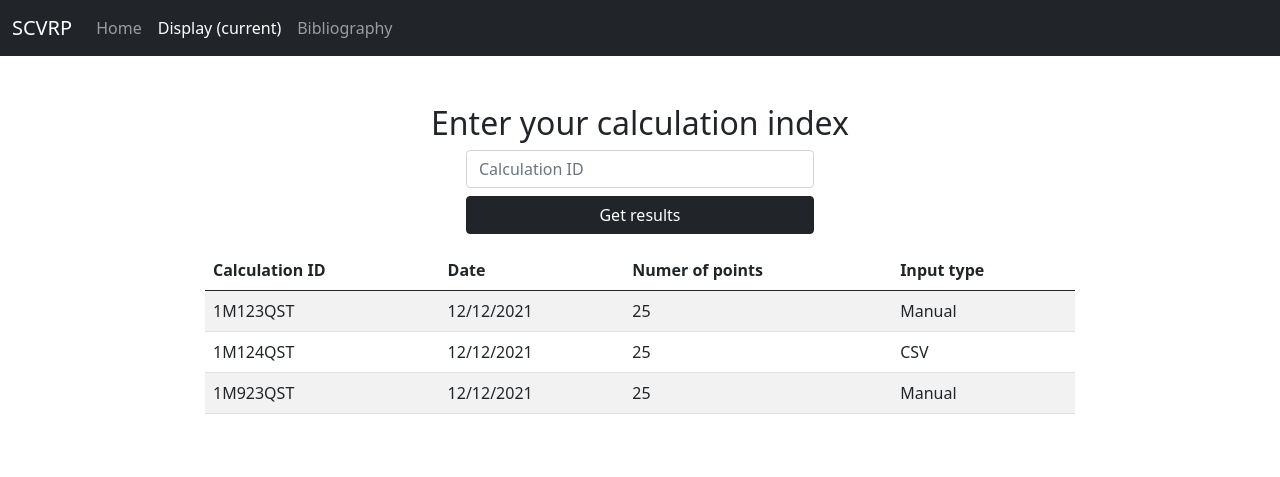
After one commit to michabaron98/CVRP_inz_systemow, a Flask app: template website/templates/display.html in a window 1280 px wide. The commit adds this page. Shown: the top 477 px of the page. Run offline with Flask 2, Linux system fonts and the light colour scheme; the template is opened without the code that fills it, so the values that code supplies are empty; some libraries are stand-ins or nearby versions.

Commit message:
Pages Added

```diff
--- /dev/null
+++ b/website/templates/display.html
@@ -0,0 +1,80 @@
+<!DOCTYPE html>
+<html lang="en">
+<head>
+    <meta charset="UTF-8">
+    <meta http-equiv="X-UA-Compatible" content="IE=edge">
+    <meta name="viewport" content="width=device-width, initial-scale=1.0">
+    <title>CVRP</title>
+    <link href="https://cdn.jsdelivr.net/npm/bootstrap@5.0.2/dist/css/bootstrap.min.css" rel="stylesheet" integrity="sha384-EVSTQN3/azprG1Anm3QDgpJLIm9Nao0Yz1ztcQTwFspd3yD65VohhpuuCOmLASjC" crossorigin="anonymous">
+
+</head>
+<body>
+      <!-- NAVBAR -->
+  <nav class="navbar navbar-expand-lg navbar-dark bg-dark">
+    <div class="container-fluid">
+      <a class="navbar-brand" href="#">SCVRP</a>
+      <button class="navbar-toggler" type="button" data-bs-toggle="collapse" data-bs-target="#navbarSupportedContent" aria-controls="navbarSupportedContent" aria-expanded="false" aria-label="Toggle navigation">
+        <span class="navbar-toggler-icon"></span>
+      </button>
+      <div class="collapse navbar-collapse" id="navbarSupportedContent">
+        <ul class="navbar-nav me-auto mb-2 mb-lg-0">
+        <li class="nav-item">
+          <a class="nav-link " href="./index.html">Home</a>
+        </li>
+        <li class="nav-item">
+          <a class="nav-link active" href="/display">Display <span class="sr-only">(current)</span></a>
+        </li>
+        <li class="nav-item">
+          <a class="nav-link" href="./bibliography.html">Bibliography</a>
+        </li>
+      </div>
+    </div>
+  </nav>
+
+  <div class="container p-5">
+    <h2 class="text-center">
+        Enter your calculation index
+    </h2>
+    <div class="d-grid gap-2 col-4 mx-auto">
+    <input type="text" id="calc_id" class="form-control" placeholder="Calculation ID">
+    <button class="btn btn-dark" >Get results</button>
+    </div>
+
+    <div class="d-grid gap-2 mt-3 col-10 mx-auto">
+        <!-- TO ADD LINKS TO results CHECK: https://www.geeksforgeeks.org/how-to-make-whole-row-in-a-table-clickable-as-link-in-bootstrap/ -->
+        <table class="table table-hover table-striped">
+            <thead>
+              <tr>
+                <th scope="col">Calculation ID</th>
+                <th scope="col">Date</th>
+                <th scope="col">Numer of points</th>
+                <th scope="col">Input type</th>
+              </tr>
+            </thead>
+            <tbody>
+              <tr>
+                <td>1M123QST</th>
+                <td>12/12/2021</td>
+                <td>25</td>
+                <td>Manual</td>
+              </tr>
+              <tr>
+                <td>1M124QST</th>
+                <td>12/12/2021</td>
+                <td>25</td>
+                <td>CSV</td>
+              </tr>
+              <tr>
+                <td>1M923QST</th>
+                <td>12/12/2021</td>
+                <td>25</td>
+                <td>Manual</td>
+              </tr>
+            </tbody>
+          </table>
+
+        </div>
+  </div>
+
+</body>
+</html>
```
Also changed, not shown: website/templates/bibliography.html (added, +58 -0 lines), website/templates/index.html (+51 -30 lines).
